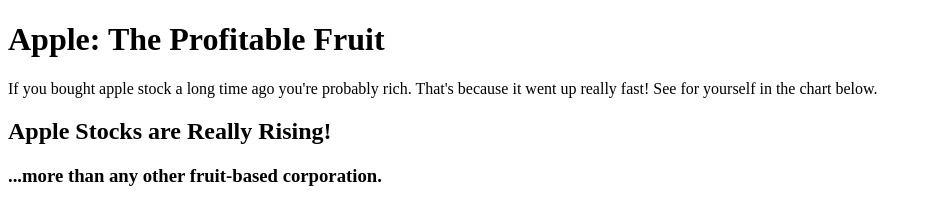
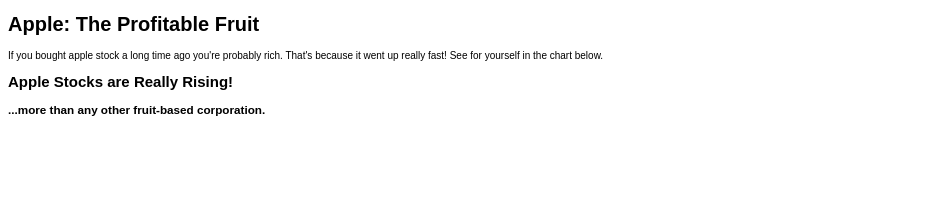
Before and after one commit to rianashah/chart-example, a plain HTML site: page index.html in a window 1280 px wide. Shown: the whole page, without its empty margins (0-932 px from the left). Drawn offline with nearby package versions, Linux system fonts and the light colour scheme.

Commit message:
undo the css because our chart disappeared.

```diff
--- a/styles/style.css
+++ b/styles/style.css
@@ -1,4 +1,4 @@
-apple-stock-chart {
+body {
   font: 10px sans-serif;
 }
 
```
